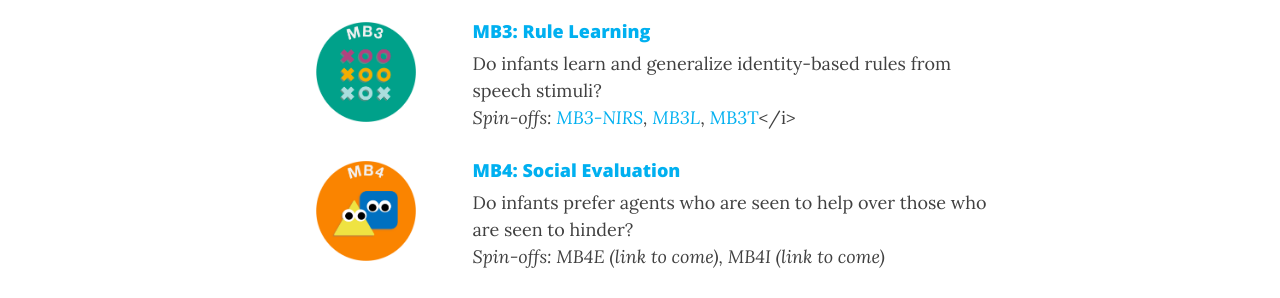
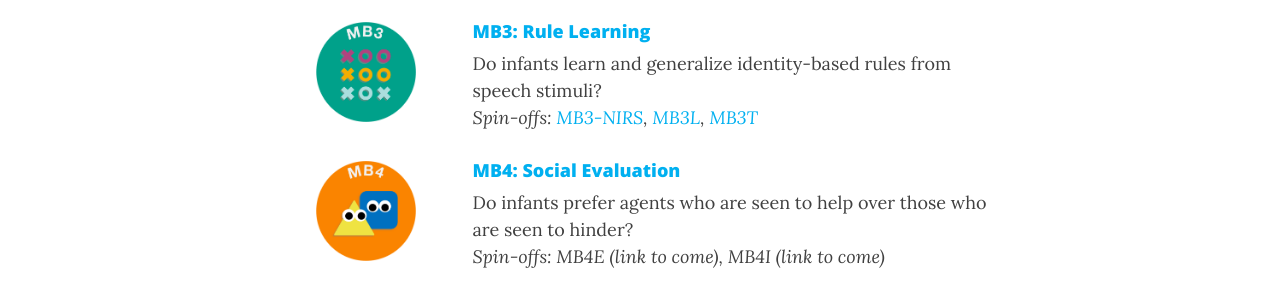
Before and after one commit to manybabies/manybabies.github.io, a Jekyll site: the page built from index.md, in a window 1280 px wide and 900 px high, scrolled down 1407 px. Shown: the part 154-452 px from the top of the window. Built offline with Jekyll 4.4.1, drawn with Linux system fonts in a browser that asks for light colours; nearby versions of some CDN libraries; some web fonts are replaced.

Commit message:
fix typo

```diff
--- a/index.md
+++ b/index.md
@@ -84,7 +84,7 @@ images with link MUST use the class = "image" (.css from ManyPrimates)
         <h4><a href="{{site.baseurl}}{% link MB3.md %}">MB3: Rule Learning</a></h4>
         Do infants learn and generalize identity-based rules from speech stimuli?
         <br>
-        <i>Spin-offs: <a href="{{site.baseurl}}{% link MB3N.md %}">MB3-NIRS</a>, <a href="{{site.baseurl}}{% link MB3L.md %}">MB3L</a></i>, <a href="{{site.baseurl}}{% link MB3T.md %}">MB3T</a></i>
+        <i>Spin-offs: <a href="{{site.baseurl}}{% link MB3N.md %}">MB3-NIRS</a>, <a href="{{site.baseurl}}{% link MB3L.md %}">MB3L</a>, <a href="{{site.baseurl}}{% link MB3T.md %}">MB3T</a></i>
       </div>
     </div>
     <div class="col-sm-12">
```
